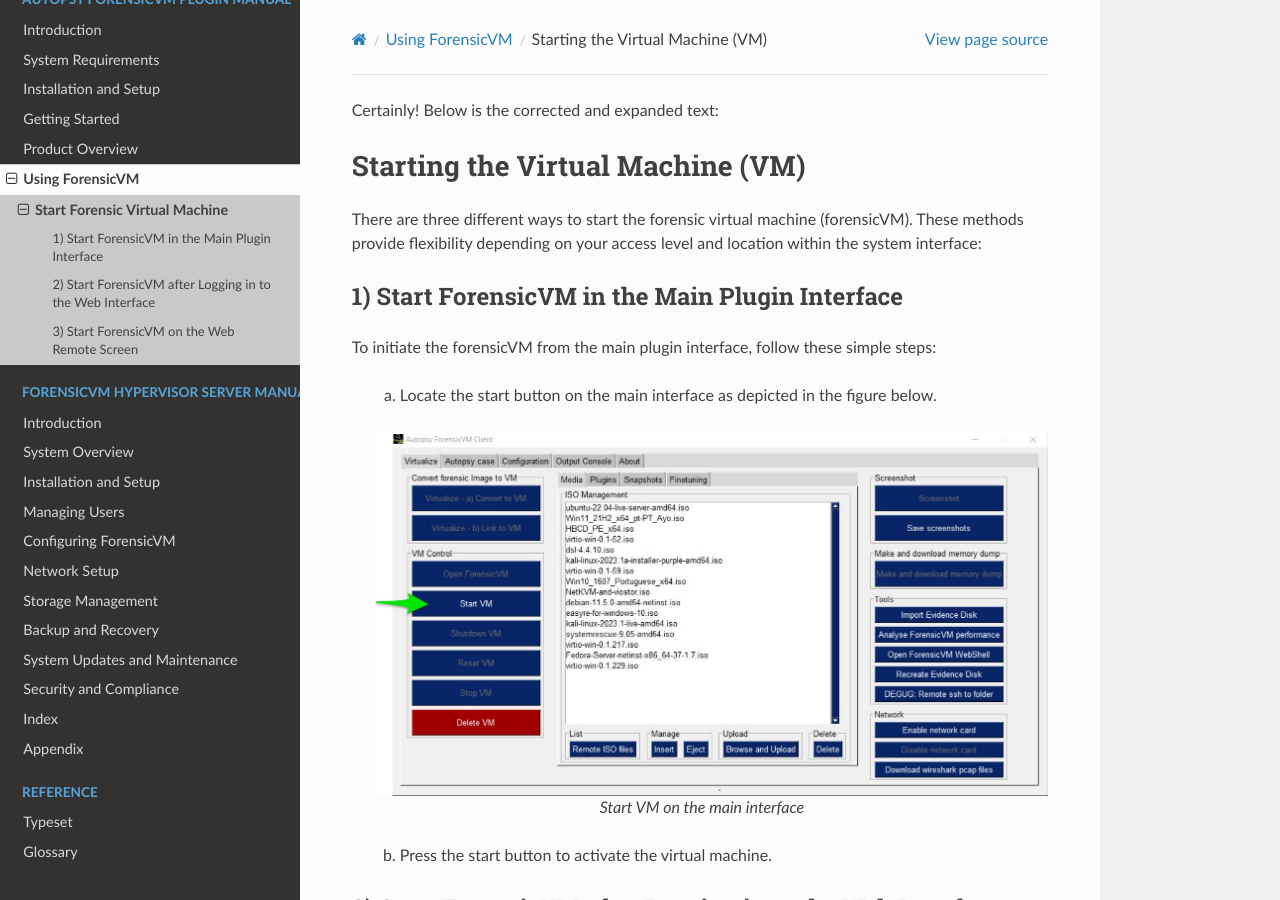
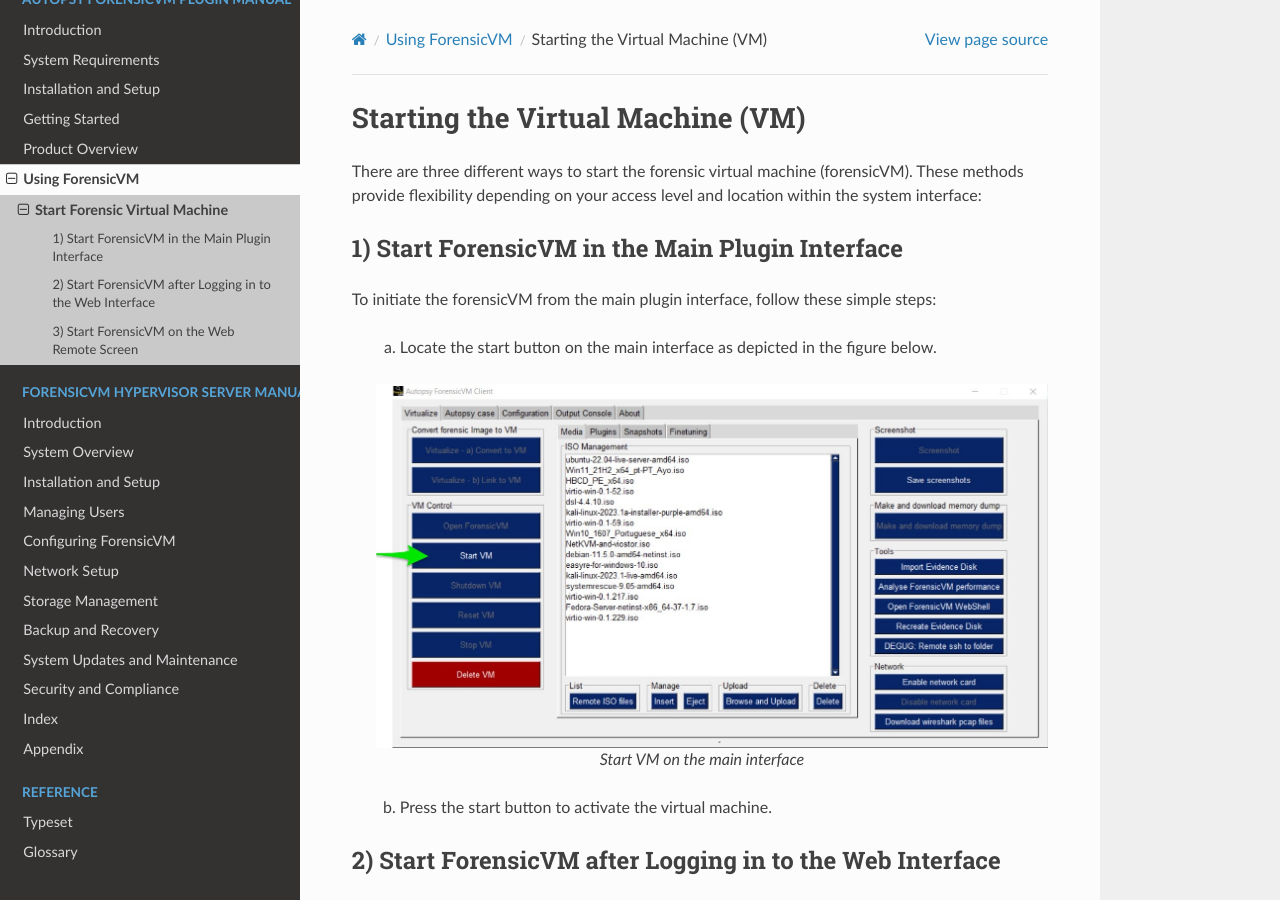
Before and after one commit to nunomourinho/ForensicVMServerAndClientDocs, a Sphinx documentation site: the page built from docs/user/start_vm.rst, in a window 1280 px wide and 900 px high. Built offline with Sphinx 7.4.7 and the Read the Docs theme 2.0.0, drawn with Linux system fonts in a browser that asks for light colours; pages that are not in the unit, such as notebooks, are missing from menus.

Commit message:
Update start_vm.rst

```diff
--- a/docs/user/start_vm.rst
+++ b/docs/user/start_vm.rst
@@ -1,5 +1,3 @@
-Certainly! Below is the corrected and expanded text:
-
 Starting the Virtual Machine (VM)
 ==================================
 
```
